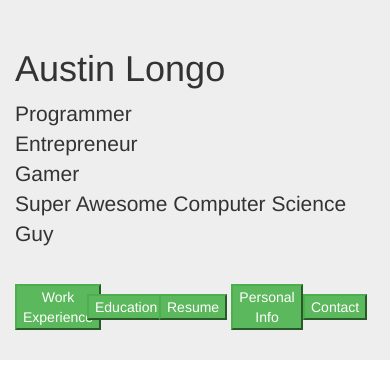
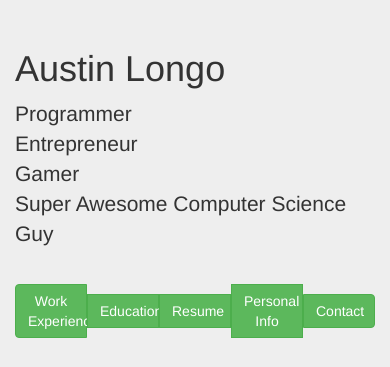
Before and after one commit to Forerunner117/rapidWeek8, a Flask app: template templates/resume.html in a window 390 px wide. Shown: the part 72-439 px from the top of the page. Run offline with Flask 2, Linux system fonts and the light colour scheme; the template is opened without the code that fills it, so the values that code supplies are empty; some libraries are stand-ins or nearby versions.

Commit message:
Edit template for mobile

```diff
--- a/templates/resume.html
+++ b/templates/resume.html
@@ -16,11 +16,6 @@
         <!-- Custom styles for this template -->
         <link href="jumbotron.css" rel="stylesheet">
 
-        <style>
-        	#wrap-btn {
-			    white-space: normal;
-			}
-        </style>
     </head>
 
     <body>
@@ -75,19 +70,19 @@
 
 				<div class="btn-group btn-group-justified collapse">
 				  	<div class="btn-group">
-				    	<button type="button" class="wrap-btn btn-success">Work Experience</button>
+				    	<button type="button" class="btn btn-success" style="white-space: normal">Work Experience</button>
 				  	</div>
 					<div class="btn-group">
-					    <button type="button" class="wrap-btn btn-success">Education</button>
+					    <button type="button" class="btn btn-success" style="white-space: normal">Education</button>
 					</div>
 					<div class="btn-group">
-					    <button type="button" class="wrap-btn btn-success">Resume</button>
+					    <button type="button" class="btn btn-success" style="white-space: normal">Resume</button>
 					</div>
 					<div class="btn-group">
-					    <button type="button" class="wrap-btn btn-success">Personal Info</button>
+					    <button type="button" class="btn btn-success" style="white-space: normal">Personal Info</button>
 					</div>
 					<div class="btn-group">
-					    <button type="button" class="wrap-btn btn-success">Contact</button>
+					    <button type="button" class="btn btn-success" style="white-space: normal">Contact</button>
 					</div>
 				</div>
             </div>
```
